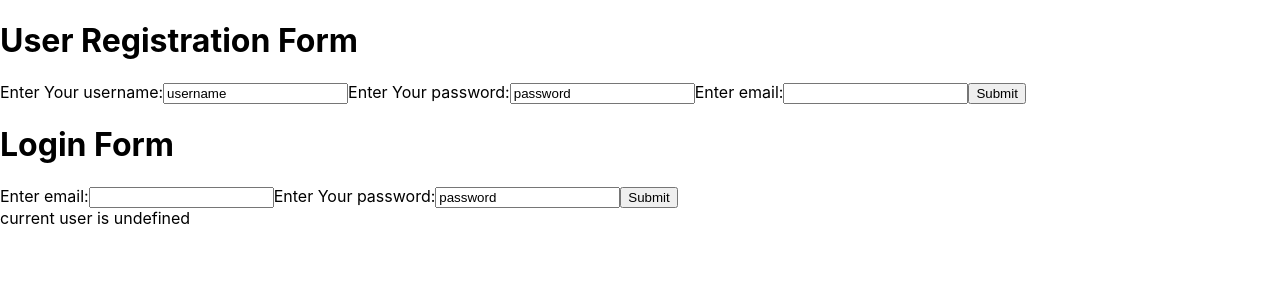
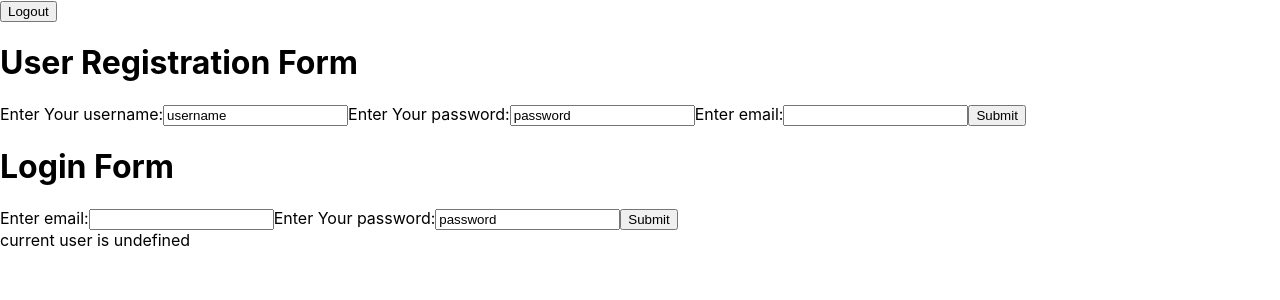
Before and after one commit to Chase78712002/Blackjack-Showdown, a React (Create React App) app in the folder client/: page / in a window 1280 px wide. Shown: the top 300 px of the page. Built offline with nearby package versions, Linux system fonts and the light colour scheme; no server answers.

Commit message:
add logout

```diff
--- a/client/src/App.js
+++ b/client/src/App.js
@@ -3,7 +3,7 @@ import './App.css';
 import LoginPage from './pages/LoginPage';
 import CreateUserPage from './pages/CreateUserPage';
 import { useState } from 'react';
-
+import { logout } from './utils/api';
 function App() {
   const [state, setState] = useState({ currentUser: {} });
 
@@ -13,6 +13,13 @@ function App() {
 
   return (
     <>
+      <button
+        onClick={() => {
+          logout(updateUser);
+        }}
+      >
+        Logout
+      </button>
       <CreateUserPage />
       <LoginPage updateUser={updateUser} />
       {state.currentUser && `current user is ${state.currentUser.username}`}
```
